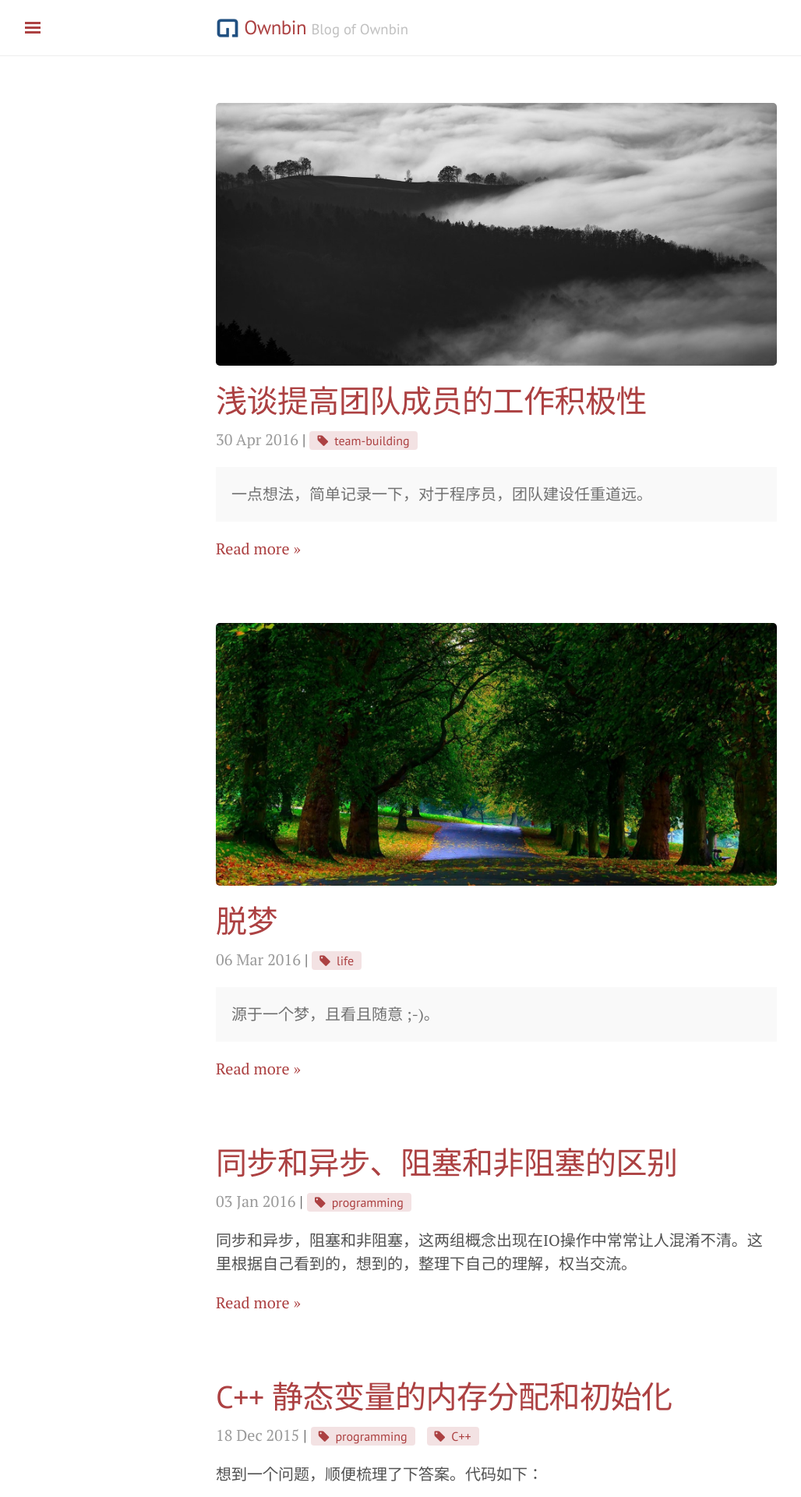
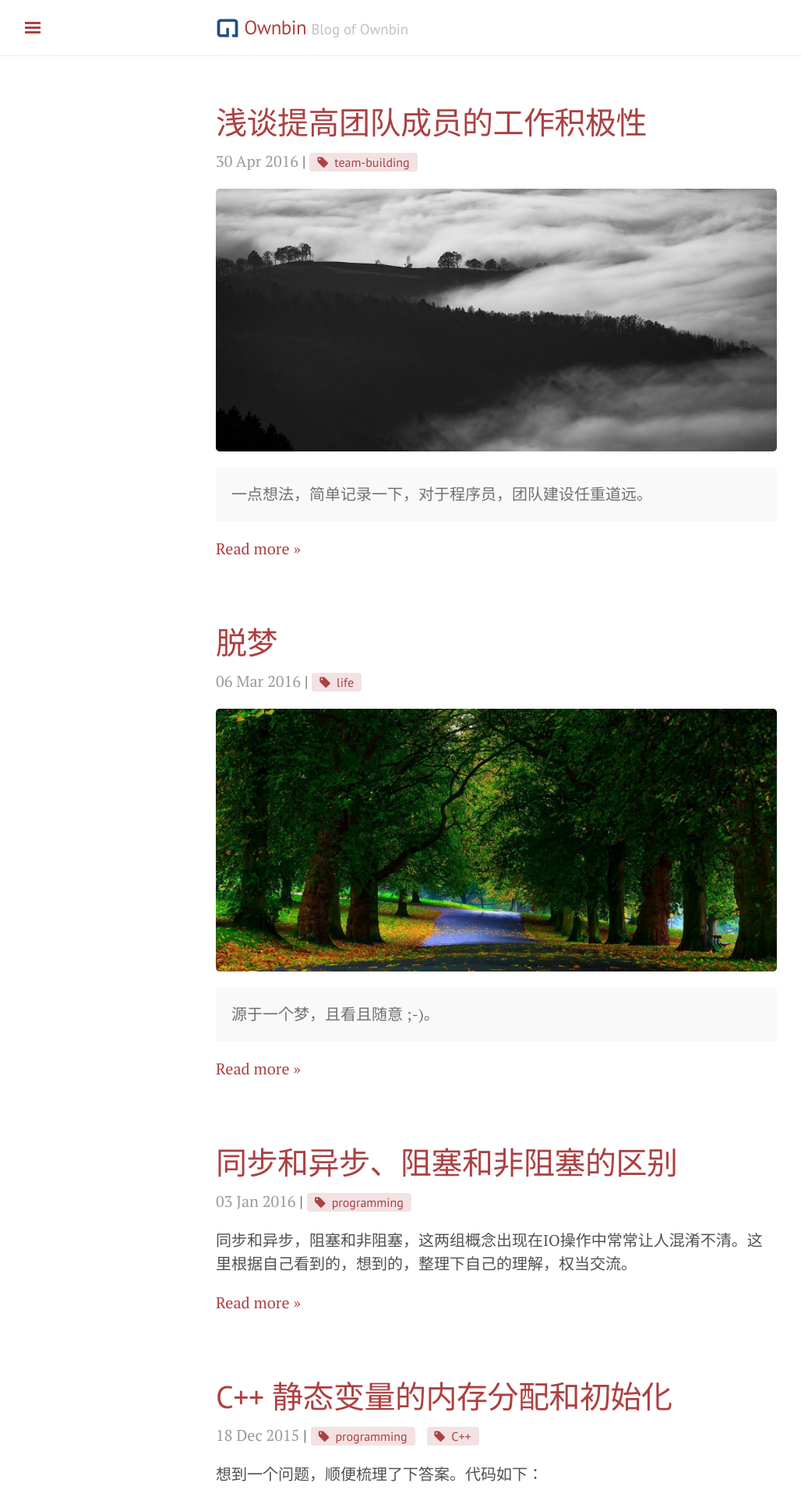
Before and after one commit to ownbin/ownbin.github.io, a Jekyll site: the page built from index.html, in a window 1280 px wide. Shown: the top 1920 px of the page at 78% size, without its empty margins (3-1031 px from the left). Built offline with Jekyll 4.4.1, drawn with Linux system fonts in a browser that asks for light colours; nearby versions of some CDN libraries; the list of posts is cut into pages by our own code.

Commit message:
修改首页日志banner图片显示位置

```diff
--- a/index.html
+++ b/index.html
@@ -6,9 +6,6 @@ title: Home
 <div class="posts">
   {% for post in paginator.posts %}
   <div class="post">
-    {% if post.banner_image %}
-      <a href="{{ post.url }}"><img src="{{ "/assets/images/" | append: post.banner_image }}" alt="{{ post.title }}"></a>
-    {% endif %}
     <h1 class="post-title">
       <!--<a href="{{ site.baseurl }}/{{ post.url }}">-->
       <a href="{{ post.url }}">
@@ -21,6 +18,10 @@ title: Home
     {% for tag in post.tags %}
       <a href="{{ site.baseurl }}{{ site.tag_page }}#{{ tag | slugify }}" class="post-tag">{{ tag }}</a>
     {% endfor %}
+    {% endif %}
+
+    {% if post.banner_image %}
+      <a href="{{ post.url }}"><img src="{{ "/assets/images/" | append: post.banner_image }}" alt="{{ post.title }}"></a>
     {% endif %}
 
     <!--{{ post.content | truncatewords: 80 }}-->
```
